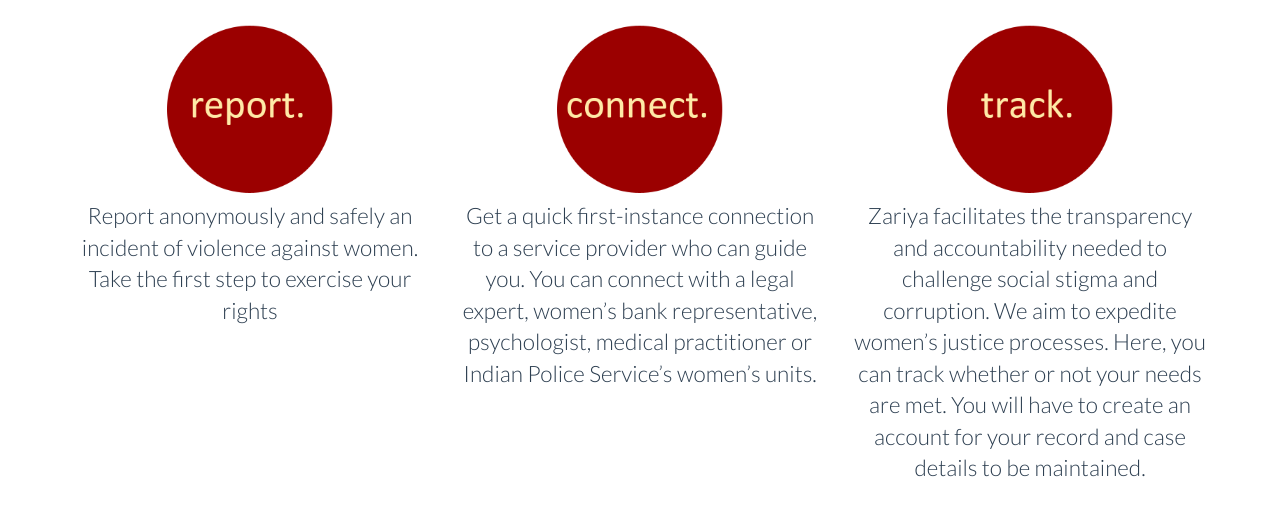
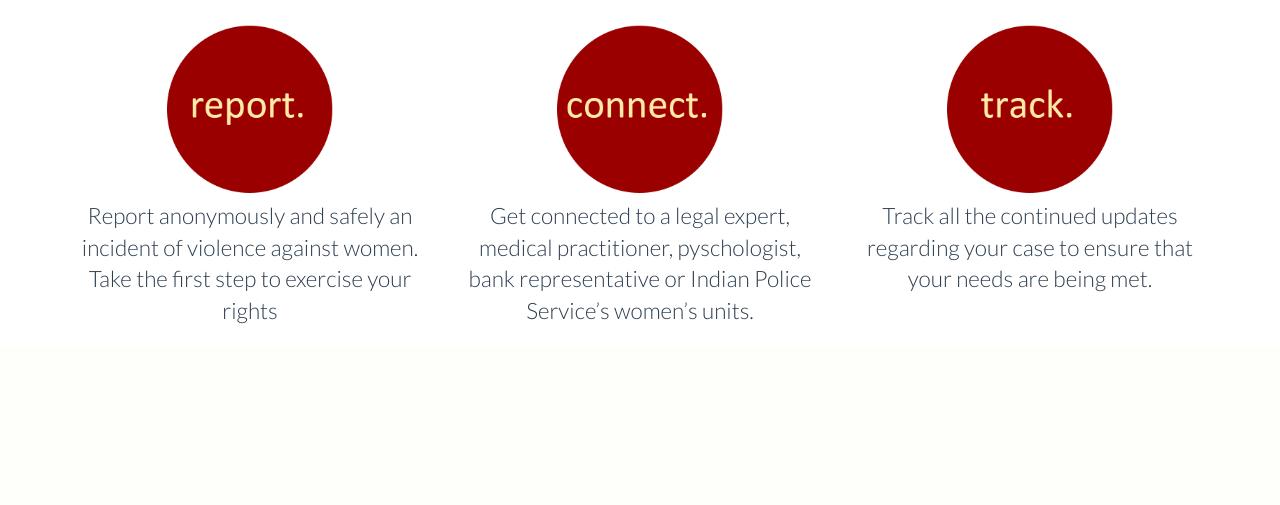
Before and after one commit to navina/avaaz, a Node server app: page / in a window 1280 px wide. Shown: the part 800-1305 px from the top of the page. After the commit the page ends 1124 px from the top, so only its background shows below. Run offline with Node 20, Linux system fonts and the light colour scheme; some libraries are stand-ins or nearby versions.

Commit message:
some copy changes

```diff
--- a/views/home.html
+++ b/views/home.html
@@ -9,7 +9,7 @@
 
     	  <h1 style="lato-section-header">Seek Justice</h1>
     	  <p class="lead">
-    	  	Report violence against women anonymously and get <br /> connected with a service professional to pave your way to justice.
+    	  	Report violence against women anonymously and get <br /> connected with legal, medical and economic services to pave your way to justice.
     	  </p>
         <a class="btn btn-success" href="/submitReport" role="button">Report Now</a>
 
@@ -36,7 +36,7 @@
       <div class="col-md-4  text-center">
           <a href="/connect"><img src="/images/connect.png" height="180" width="180"/></a>
           <div class="justified lead paddingTop10">
-            <p>Get a quick first-instance connection to a service provider who can guide you. You can connect with a legal expert, women’s bank representative, psychologist, medical practitioner or Indian Police Service’s women’s units.
+            <p>Get connected to a legal expert, medical practitioner, pyschologist, bank representative or Indian Police Service’s women’s units.
             </p>
           </div>
       </div> <!-- /.benefit -->
@@ -44,7 +44,7 @@
       <div class="col-md-4 text-center">
           <a href="/track"><img src="/images/track.png" height="180" width="180"/></a>
           <div class="justified lead paddingTop10">
-            <p>Zariya facilitates the transparency and accountability needed to challenge social stigma and corruption. We aim to expedite women’s justice processes. Here, you can track whether or not your needs are met. You will have to create an account for your record and case details to be maintained.
+            <p>Track all the continued updates regarding your case to ensure that your needs are being met.
             </p>
           </div>
       </div> <!-- /.benefit -->
```
